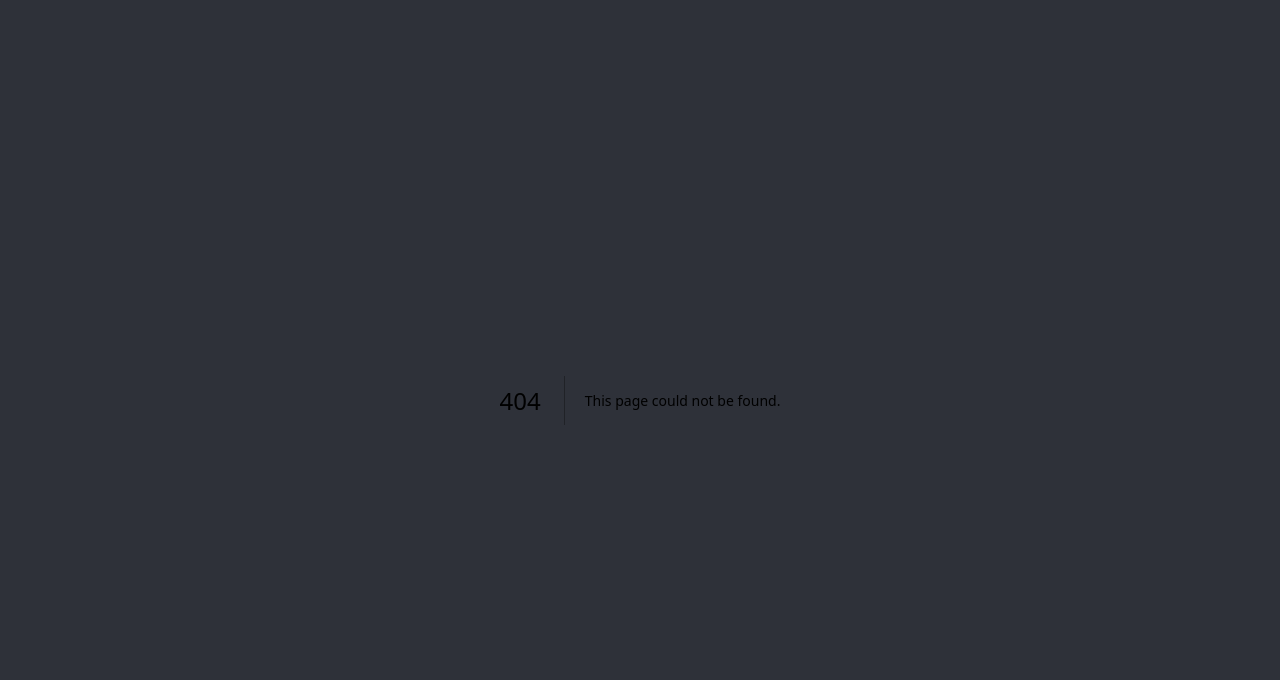
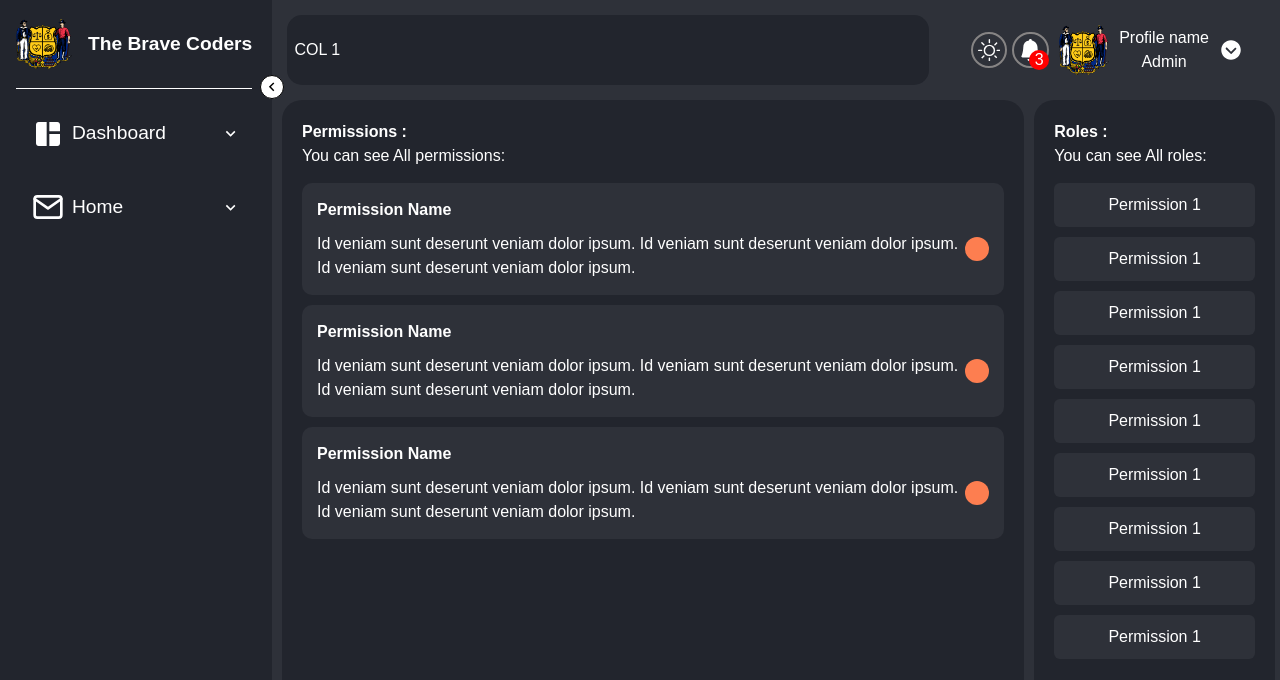
Before and after one commit to cs-esmaeili/news_frontend, a Next.js app: page /dashboard/role in a window 1280 px wide. Before the commit this address had no page. Shown: the top 680 px of the page. Built offline with nearby package versions, Linux system fonts and the light colour scheme.

Commit message:
RolePage views done

```diff
--- /dev/null
+++ b/app/dashboard/(main)/role/page.js
@@ -0,0 +1,74 @@
+'use client'
+import styles from '@/styles/role.module.scss';
+import { Container, Row, Col, Button } from 'react-bootstrap';
+
+export default function Role({ }) {
+    return (
+        <Container fluid className={styles.container}>
+            <Row className={styles.row}>
+
+                <Col lg={{ span: "8", order: "1" }} md={{ order: "2" }} xs={{ order: "2" }} className={styles.permissionList}>
+                    <div className={styles.ListDisc}>
+                        <span><b>Permissions :</b></span>
+                        <div>You can see All permissions:</div>
+                    </div>
+                    <div className={styles.permissionButtonList}>
+                        <div className={styles.permissionContainer}>
+                            <span className={styles.permissionName}>Permission Name</span>
+                            <div className={styles.detailsContainer}>
+                                <div className={styles.permissionDetails}>
+                                    Id veniam sunt deserunt veniam dolor ipsum.
+                                    Id veniam sunt deserunt veniam dolor ipsum. Id veniam sunt deserunt veniam dolor ipsum.
+                                </div>
+                                <div className={styles.checkBoxContainer}>
+                                    <button className={`${styles.customButton} ${styles.active}`}></button>
+                                </div>
+                            </div>
+                        </div>
+                        <div className={styles.permissionContainer}>
+                            <span className={styles.permissionName}>Permission Name</span>
+                            <div className={styles.detailsContainer}>
+                                <div className={styles.permissionDetails}>
+                                    Id veniam sunt deserunt veniam dolor ipsum.
+                                    Id veniam sunt deserunt veniam dolor ipsum. Id veniam sunt deserunt veniam dolor ipsum.
+                                </div>
+                                <div className={styles.checkBoxContainer}>
+                                    <button className={`${styles.customButton} ${styles.active}`}></button>
+                                </div>
+                            </div>
+                        </div>
+                        <div className={styles.permissionContainer}>
+                            <span className={styles.permissionName}>Permission Name</span>
+                            <div className={styles.detailsContainer}>
+                                <div className={styles.permissionDetails}>
+                                    Id veniam sunt deserunt veniam dolor ipsum.
+                                    Id veniam sunt deserunt veniam dolor ipsum. Id veniam sunt deserunt veniam dolor ipsum.
+                                </div>
+                                <div className={styles.checkBoxContainer}>
+                                    <button className={`${styles.customButton} ${styles.active}`}></button>
+                                </div>
+                            </div>
+                        </div>
+                    </div>
+                </Col>
+                <Col lg={{ span: "2", order: "12" }} md={{ order: "1" }} xs={{ order: "1" }} className={styles.permissionList}>
+                    <div className={styles.ListDisc}>
+                        <span><b>Roles :</b></span>
+                        <div>You can see All roles:</div>
+                    </div>
+                    <div className={styles.permissionButtonList}>
+                        <Button className={styles.roleButton}> Permission 1 </Button>
+                        <Button className={styles.roleButton}> Permission 1 </Button>
+                        <Button className={styles.roleButton}> Permission 1 </Button>
+                        <Button className={styles.roleButton}> Permission 1 </Button>
+                        <Button className={styles.roleButton}> Permission 1 </Button>
+                        <Button className={styles.roleButton}> Permission 1 </Button>
+                        <Button className={styles.roleButton}> Permission 1 </Button>
+                        <Button className={styles.roleButton}> Permission 1 </Button>
+                        <Button className={styles.roleButton}> Permission 1 </Button>
+                    </div>
+                </Col>
+            </Row>
+        </Container>
+    )
+}
--- a/styles/filemanager.module.scss
+++ b/styles/filemanager.module.scss
@@ -10,7 +10,7 @@ $grid-breakpoints: (
 );
 
 .container {
-  position: relative;
+  // position: relative;
   color: white;
   display: flex;
   flex-direction: column;
--- /dev/null
+++ b/styles/role.module.scss
@@ -0,0 +1,108 @@
+@import 'variables.scss';
+
+$grid-breakpoints: (
+  xs: 0,
+  sm: 576px,
+  md: 768px,
+  lg: 992px,
+  xl: 1200px,
+  xxl: 1400px
+);
+
+.container {
+  color: white;
+  height: 100%;
+  flex-grow: 1;
+}
+
+.row {
+  height: 100%;
+  padding-bottom: 5px;
+}
+
+.permissionList {
+  height: 100%;
+  margin-left: 5px;
+  margin-right: 5px;
+
+  @media (max-width: map-get($grid-breakpoints , lg)) {
+    height: 50%;
+    margin: 0px;
+    margin-bottom: 5px;
+    margin-right: 10px;
+  }
+
+  border-radius: 20px;
+  padding: 20px;
+  background-color: $sidebar_color;
+  display: flex;
+  flex-direction: column;
+  flex-grow: 1;
+  overflow-y: hidden;
+}
+
+.permissionContainer {
+  border-radius: 10px;
+  margin-bottom: 10px;
+  display: flex;
+  flex-direction: column;
+  padding: 15px;
+  background-color: $background_color;
+}
+
+.permissionName {
+  font-weight: 600;
+  margin-bottom: 10px;
+}
+
+.detailsContainer {
+  display: flex;
+  flex-direction: row;
+}
+
+.ListDisc {
+  margin-bottom: 15px;
+}
+
+.permissionButtonList {
+  width: 100%;
+  overflow-y: auto;
+  overflow-x: hidden;
+}
+
+.customButton {
+  padding: 10px;
+  border-radius: 50%;
+  background-color: $sidebar_color;
+  border-color: transparent;
+
+  &.active {
+    background-color: $accent_color;
+  }
+}
+
+.roleButton {
+  background-color: $background_color;
+  padding: 10px;
+  width: 100%;
+
+  &:hover {
+    background-color: $accent_color;
+  }
+
+  &:active {
+    background-color: $accent_color !important;
+  }
+
+
+  --bs-btn-color: #fff !important;
+  --bs-btn-border-color: none !important;
+  margin-bottom: 10px;
+}
+
+.swapItemsCol {
+  display: flex;
+  justify-content: center;
+  align-items: center;
+  flex-direction: column;
+}
```
Also changed, not shown: components/filemanager/Files.js (+91 -0 lines).
